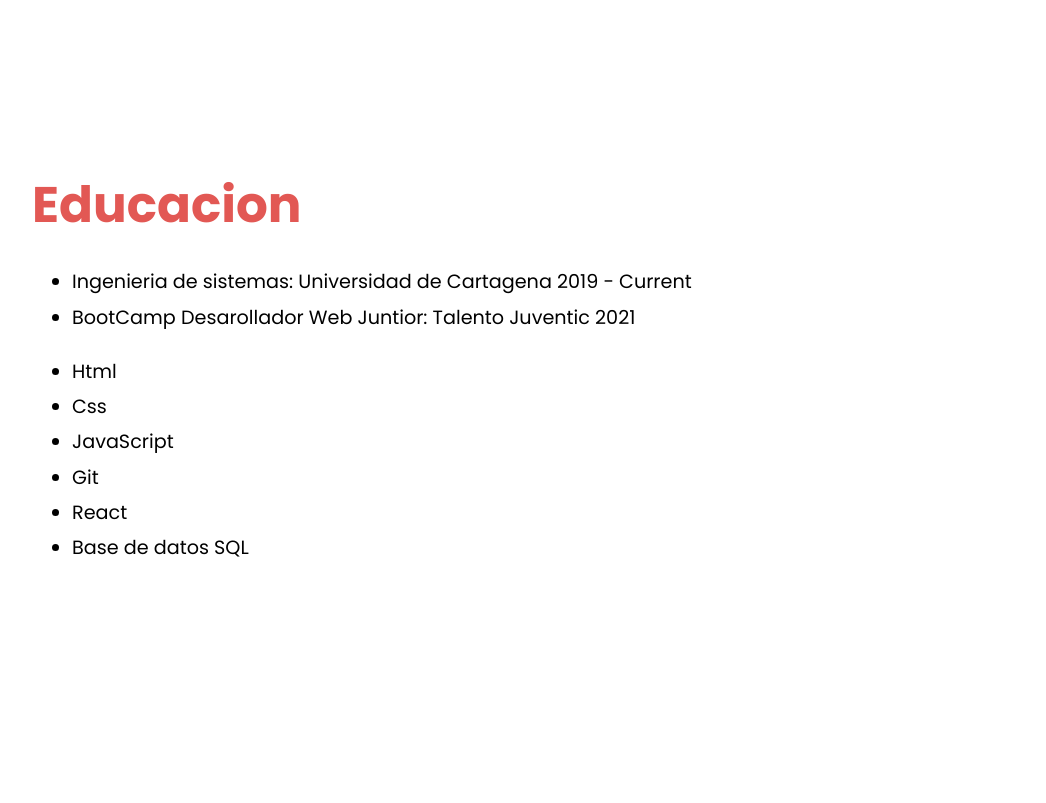
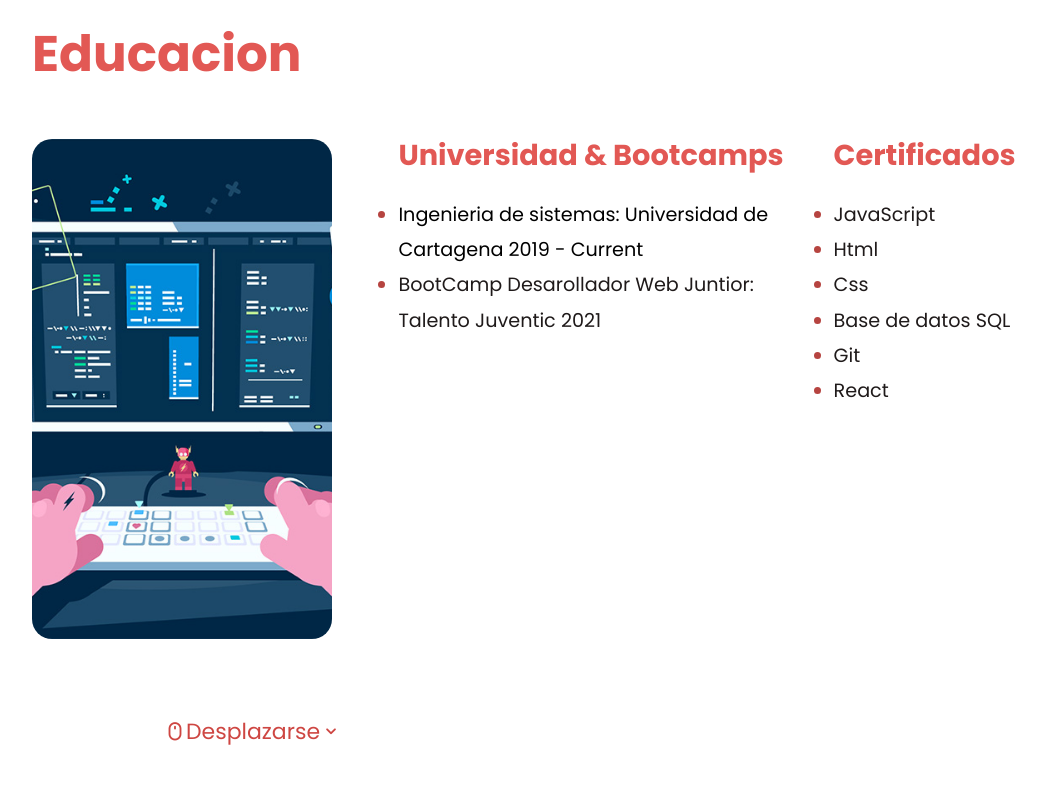
Before and after one commit to iLuisOlivares/Portfolio-Luis, a website: page index.html in a window 1280 px wide. Shown: the part 2820-3623 px from the top of the page, without its empty margins (64-1110 px from the left). Drawn offline with nearby package versions, Linux system fonts and the light colour scheme.

Commit message:
educacion seccion

```diff
--- a/assets/Styles/styles.css
+++ b/assets/Styles/styles.css
@@ -1,3 +1,6 @@
+html{
+  scroll-behavior: smooth;
+}
 
 
 .titulos{
@@ -360,6 +363,31 @@ main {
   width: 200px;
 }
 
+/* Educacion */
+
+.educacion{
+  display: grid;
+  grid-template-columns: 30% 40% 30%;
+}
+
+.imagenP{
+  margin: 25px 0px;
+  border-radius: 20px;
+  width: 300px;
+  height: 500px;
+  object-fit: cover;
+}
+
+.educacion h2{
+
+  color: #E25854;
+}
+
+.educacion li::marker{
+  color: #b64440;
+}
+
+
 /* RESPONSIVE */
 
 @media only screen and (max-width: 768px) {
--- a/index.html
+++ b/index.html
@@ -6,10 +6,7 @@
   <meta http-equiv="X-UA-Compatible" content="IE=edge" />
   <meta name="viewport" content="width=device-width, initial-scale=1.0" />
   <link rel="stylesheet" href="./assets/Styles/styles.css" />
-  <<<<<<< HEAD <link rel="stylesheet" href="./assets/Styles/">
-
-    =======
-    >>>>>>> 388f5516725c0a9d5ed49a69692f798d32d26e5e
+   <link rel="stylesheet" href="./assets/Styles/">
     <link rel="preconnect" href="https://fonts.googleapis.com">
     <link rel="preconnect" href="https://fonts.gstatic.com" crossorigin>
     <link rel="stylesheet" href="node_modules/@glidejs/glide/dist/css/glide.theme.min.css">
@@ -46,10 +43,10 @@
             <a href="#habilidades">Habilidades</a>
           </li>
           <li>
-            <a href="">Educacion</a>
+            <a href="#educacion">Educacion</a>
           </li>
           <li>
-            <a href="">Contacto</a>
+            <a href="#contacto">Contacto</a>
           </li>
         </ul>
       </nav>
@@ -207,7 +204,7 @@
               </div>
               <div style="padding-top: 50px;" class="desplazarse">
                 <i class="uil uil-mouse-alt"></i>
-                <a>Desplazarse</a>
+                <a href="#educacion">Desplazarse</a>
                 <i class="uil uil-angle-down"></i>
               </div>
             </div>
@@ -264,33 +261,50 @@
       <div class="container">
         <h2 class="titulos">Educacion</h2>
 
-        <div class="flex">
-          <div class="estudios">
+        <div class="flex educacion">
+
+          <img class="imagenP" src="./assets/Img/PROGRAMACIÓN.jpg" alt="">
+
+          <div class="estudios conts">
               <ul>
+                <h2>
+                  Universidad & Bootcamps
+                </h2>
                 <li>Ingenieria de sistemas: Universidad de Cartagena 2019 - Current</li>
-                <li>BootCamp Desarollador Web Juntior: Talento Juventic 2021 </li>
+                <li><a href="https://drive.google.com/file/d/1lyW-_d_BNd-sTFU6IFxCsZnO837W1Wmc/view?usp=sharing">BootCamp Desarollador Web Juntior: Talento Juventic 2021 </a></li>
               </ul>
 
 
           </div>
 
-          <div class="certificados">
+          <div class="certificados conts">
             <ul>
-              <li>Html</li>
-              <li>Css</li>
-              <li>JavaScript</li>
-              <li>Git</li>
-              <li>React</li>
-              <li>Base de datos SQL</li>
+              <h2>Certificados</h2>
+              <li><a href="http://ude.my/UC-2ba582e4-c2d5-4368-947e-d3db3b53c9bd">JavaScript</a></li>
+              <li> <a href="http://ude.my/UC-894860eb-fe42-49dd-9cc0-36fc6b9c038e"> Html </a></li>
+              <li><a href="http://ude.my/UC-f62a590d-22b0-4205-94a4-ba24fb94051d">Css</a></li>
+              <li><a href="https://ed.team/@luisolivares3a6/curso/sql">Base de datos SQL</a></li>
+              <li><a href="">Git</a></li>
+              <li><a href="">React</a></li>
             </ul>
 
           </div>
         </div>
 
+        <div class="desplazarse2">
+          <i class="uil uil-mouse-alt"></i>
+          <a href="#contacto">Desplazarse</a>
+          <i class="uil uil-angle-down"></i>
+        </div>
       </div>
+
+
 
     </section>
 
+    <section name="contacto" id="contacto" class="contacto seccion">
+
+    </section>
 
 
 
```
Also changed, not shown: assets/Img/PROGRAMACIÓN.jpg (added), assets/Img/fondo-pantalla-sc-wallpaper-febrero-2021-regreso-clase.jpg (added), assets/Img/pro.jpg (added).
